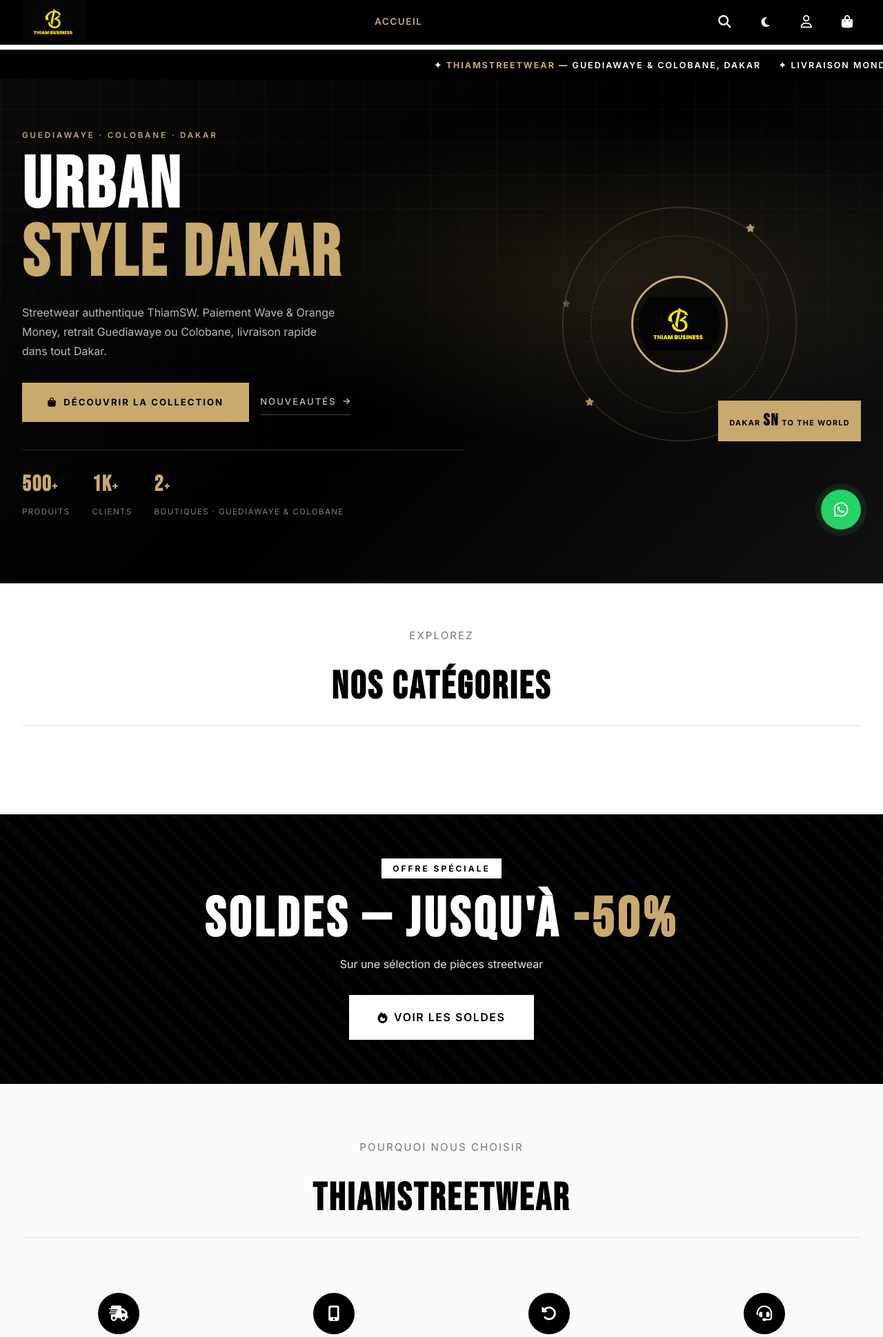
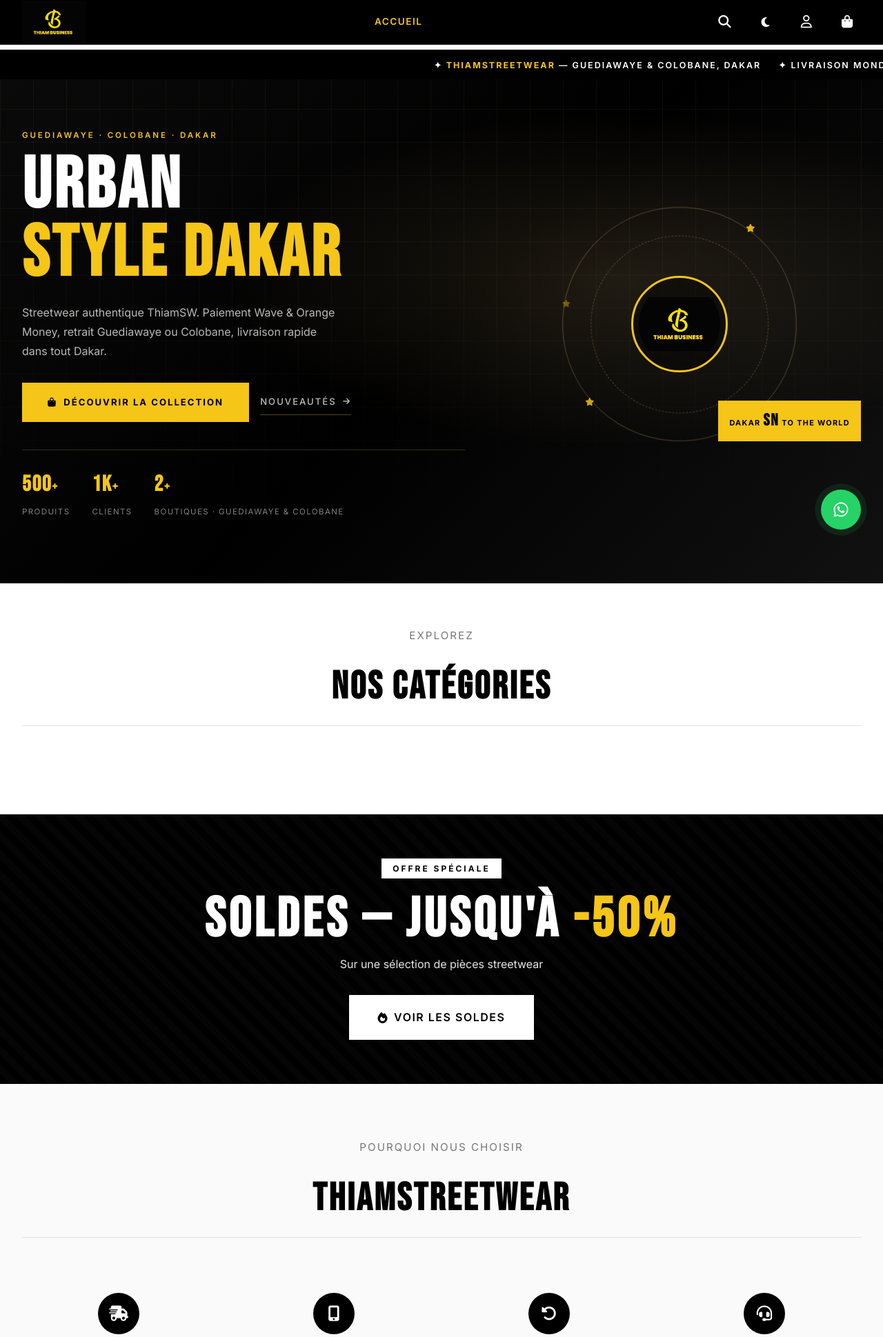
Before and after one commit to Champi7c/BOUTIK, a Django app: page / in a window 1280 px wide. Shown: the top 1939 px of the page at 69% size. Run offline with Django 4.2, Linux system fonts and the light colour scheme; data that the repository does not hold is empty.

Commit message:
Switch accent color from gold to yellow (#F5C518)
Replace all #c8a96e / #d4b896 / #a8894f / #6A5294 (violet admin)
with #F5C518 / #F8D848 / #D4A800 across style.css, dashboard.css,
hero.css, auth.html, login.html, home.html.

Co-Authored-By: Claude Sonnet 4.6 <noreply@anthropic.com>

```diff
--- a/static/css/dashboard.css
+++ b/static/css/dashboard.css
@@ -3,8 +3,8 @@
 :root {
   --dash-sidebar: #000000;
   --dash-sidebar-hover: #252525;
-  --dash-accent: #c8a96e;
-  --dash-accent-light: #d4b896;
+  --dash-accent: #F5C518;
+  --dash-accent-light: #F8D848;
   --dash-bg: #f4f4f6;
   --dash-card: #ffffff;
   --dash-border: #e8e8ec;
--- a/static/css/hero.css
+++ b/static/css/hero.css
@@ -45,7 +45,7 @@
   font-size: 0.72rem;
   letter-spacing: 0.25em;
   text-transform: uppercase;
-  color: var(--accent, #c8a96e);
+  color: var(--accent, #F5C518);
   margin-bottom: 1rem;
   font-weight: 600;
 }
@@ -60,7 +60,7 @@
 }
 
 .hero-brand__title .accent {
-  color: var(--accent, #c8a96e);
+  color: var(--accent, #F5C518);
   display: block;
 }
 
@@ -93,7 +93,7 @@
   font-family: var(--font-title, 'Bebas Neue', sans-serif);
   font-size: 2rem;
   letter-spacing: 0.05em;
-  color: var(--accent, #c8a96e);
+  color: var(--accent, #F5C518);
 }
 
 .hero-brand__stat strong span {
@@ -143,7 +143,7 @@
   position: absolute;
   inset: 22%;
   border-radius: 50%;
-  background: radial-gradient(circle at 35% 35%, var(--accent-light, #d4b896), var(--accent-dark, #a8894f));
+  background: radial-gradient(circle at 35% 35%, var(--accent-light, #F8D848), var(--accent-dark, #D4A800));
   opacity: 0.25;
 }
 
@@ -159,18 +159,18 @@
   height: 140px;
   object-fit: contain;
   border-radius: 50%;
-  border: 3px solid var(--accent, #c8a96e);
+  border: 3px solid var(--accent, #F5C518);
   background: rgba(0, 0, 0, 0.4);
   padding: 8px;
 }
 
 .hero-orbit__logo span {
-  color: var(--accent, #c8a96e);
+  color: var(--accent, #F5C518);
 }
 
 .hero-orbit__star {
   position: absolute;
-  color: var(--accent, #c8a96e);
+  color: var(--accent, #F5C518);
   font-size: 0.65rem;
   animation: heroPulse 2.5s ease-in-out infinite;
 }
@@ -183,7 +183,7 @@
   position: absolute;
   bottom: 0;
   right: 0;
-  background: var(--accent, #c8a96e);
+  background: var(--accent, #F5C518);
   color: var(--black);
   padding: 0.65rem 1rem;
   font-size: 0.68rem;
@@ -214,19 +214,19 @@
   align-items: center;
   gap: 0.6rem;
   padding: 1rem 2.2rem;
-  background: var(--accent, #c8a96e);
+  background: var(--accent, #F5C518);
   color: var(--black);
   font-size: 0.82rem;
   font-weight: 700;
   letter-spacing: 2px;
   text-transform: uppercase;
-  border: 2px solid var(--accent, #c8a96e);
+  border: 2px solid var(--accent, #F5C518);
   transition: all 0.3s ease;
 }
 
 .btn-hero-primary:hover {
   background: transparent;
-  color: var(--accent, #c8a96e);
+  color: var(--accent, #F5C518);
 }
 
 .btn-hero-ghost {
@@ -244,8 +244,8 @@
 }
 
 .btn-hero-ghost:hover {
-  color: var(--accent, #c8a96e);
-  border-color: var(--accent, #c8a96e);
+  color: var(--accent, #F5C518);
+  border-color: var(--accent, #F5C518);
 }
 
 @media (max-width: 1024px) {
--- a/static/css/style.css
+++ b/static/css/style.css
@@ -1,6 +1,6 @@
 /* ============================================
    THIAMSTREETWEAR — CSS Principal
-   Noir & Or (#c8a96e)
+   Noir & Jaune (#F5C518)
    ============================================ */
 
 @import url('https://fonts.googleapis.com/css2?family=Bebas+Neue&family=Inter:wght@300;400;500;600;700&display=swap');
@@ -12,9 +12,9 @@
   --gray-medium: #333333;
   --gray-light: #f5f5f5;
   --gray-border: #e0e0e0;
-  --accent: #c8a96e;
-  --accent-light: #d4b896;
-  --accent-dark: #a8894f;
+  --accent: #F5C518;
+  --accent-light: #F8D848;
+  --accent-dark: #D4A800;
   --danger: #dc3545;
   --success: #28a745;
   --font-title: 'Bebas Neue', sans-serif;
@@ -27,7 +27,7 @@
   /* alias compatibilité templates */
   --mauve: var(--accent);
   --mauve-light: var(--accent-light);
-  --mauve-soft: #faf6ef;
+  --mauve-soft: #FFFBEB;
   --mauve-medium: var(--accent);
   --mauve-dark: var(--black);
   --mauve-deep: var(--black);
--- a/templates/accounts/auth.html
+++ b/templates/accounts/auth.html
@@ -13,8 +13,8 @@
     :root {
       --primary:   #000000;
       --secondary: #1a1a1a;
-      --accent:    #c8a96e;
-      --accent2:   #a8894f;
+      --accent:    #F5C518;
+      --accent2:   #D4A800;
       --white:     #ffffff;
       --gray:      #f2f2f2;
       --gray-2:    #888888;
--- a/templates/store/home.html
+++ b/templates/store/home.html
@@ -150,7 +150,7 @@
   transition: color .3s;
 }
 .new-card.featured .new-card-name { font-size: 2rem; }
-.new-card:hover .new-card-name { color: var(--mauve-light, #E8DEF4); }
+.new-card:hover .new-card-name { color: var(--mauve-light, #F5C518); }
 .new-card-price {
   font-size: .9rem;
   font-weight: 700;
@@ -159,7 +159,7 @@
   align-items: center;
   gap: .75rem;
 }
-.new-card-price .promo { color: var(--mauve-light, #E8DEF4); font-size: .75rem; font-weight: 700; }
+.new-card-price .promo { color: var(--mauve-light, #F5C518); font-size: .75rem; font-weight: 700; }
 .new-card-price .original { text-decoration: line-through; color: rgba(255,255,255,.35); font-size: .8rem; font-weight: 400; }
 
 .new-card-actions {
```
Also changed, not shown: templates/dashboard/login.html (+5 -5 lines).
